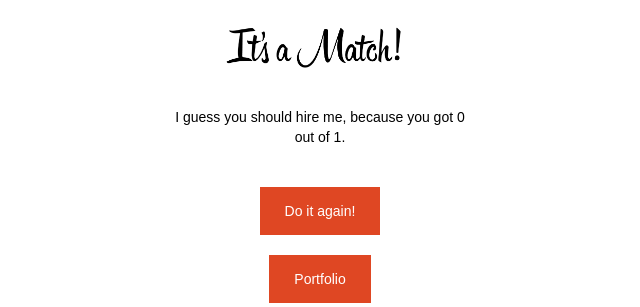
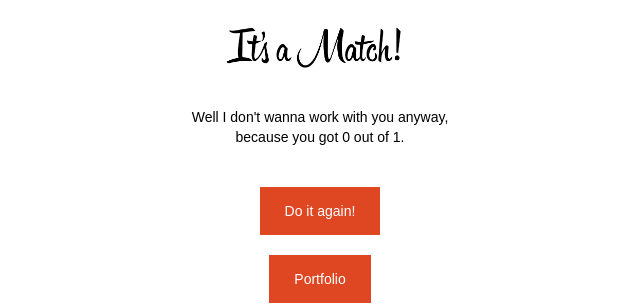
Before and after one commit to sandraliljegren/Quizproject, a Django app: page /quiz/1/results/ in a window 1280 px wide. Shown: the part 198-505 px from the top of the page, without its empty margins (320-960 px from the left). Run offline with Django 3.2, Linux system fonts and the light colour scheme; tables that the repository leaves empty hold one stand-in row (values such as "Sample post"); some libraries are stand-ins or nearby versions.

Commit message:
la till fler val

```diff
--- a/quiz/templates/results.html
+++ b/quiz/templates/results.html
@@ -12,7 +12,14 @@
 	<img src="/static/tinder-1.svg" alt="Tinder" style="width:304px;height:auto;">
 	<img src="/static/its-a-match-01.png" alt="It's a match!" style="width:304px;height:auto;">
 	<br>
-	<p>I guess you should hire me, because you got {{ correct }} out of {{ total }}.</p><br><br>
+	{% if correct == total %}
+		<p>I guess you should hire me, because you got {{ correct }} out of {{ total }}.</p>
+	{% elif correct > 3 %}
+   	 	<p>Hm. You seem weird, because you got {{ correct }} out of {{ total }}.</p>
+    {% else %}
+   	 	<p>Well I don't wanna work with you anyway, because you got {{ correct }} out of {{ total }}.</p>
+    {% endif %}
+		<br><br>
 <p><a href="{% url 'start_page' %}">
 	Do it again!
 </a></p><br>
```
